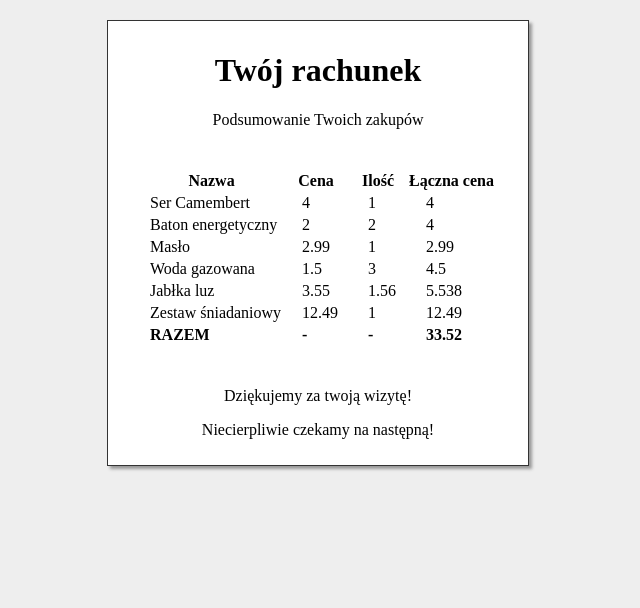
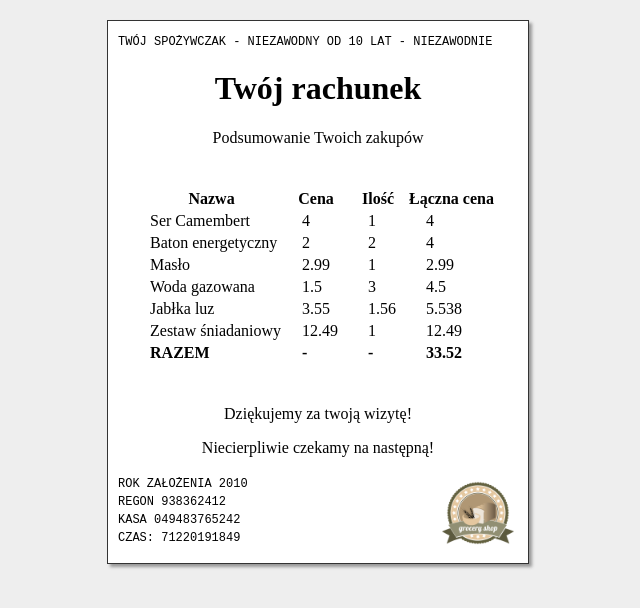
Before and after one commit to mpreus/react_basic_elements_13, a plain HTML site: page index.html in a window 1280 px wide. Shown: the whole page, without its empty margins (322-962 px from the left). Drawn offline with nearby package versions, Linux system fonts and the light colour scheme.

Commit message:
Add html and css enhancement

```diff
--- a/app/app.js
+++ b/app/app.js
@@ -40,6 +40,7 @@ const Items = [
 const Header = () => {
 	return (
 		<div>
+			<span>twój spożywczak - niezawodny od 10 lat - niezawodnie</span>
 			<h1>Twój rachunek</h1>
 			<p>Podsumowanie Twoich zakupów</p>
 		</div>
@@ -51,6 +52,15 @@ const Footer = () => {
 		<div>
 			<p>Dziękujemy za twoją wizytę!</p>
 			<p>Niecierpliwie czekamy na następną!</p>
+			<div className="established">
+				<div>
+					<span>rok założenia 2010</span><br/>
+					<span>REGON 938362412</span><br/>
+					<span>kasa 049483765242</span><br/>
+					<span>czas: 71220191849</span>
+				</div>
+				<img src="../img/shop-logo.png"/>
+			</div>
 		</div>
 	)
 }
--- a/style/style.css
+++ b/style/style.css
@@ -3,7 +3,7 @@ body {
 }
 
 #root {
-	background: #fff;
+	background-color: #fff;
 	border: 1px solid #333;
 	box-shadow: 3px 3px 3px #999;
 	margin: 20px auto;
@@ -31,3 +31,20 @@ td {
 tfoot tr {
 	font-weight: bold;
 }
+
+img {
+	margin-left: 30px;
+	width: 80px;
+}
+
+span {
+	font-family: monospace;
+	font-size: 12px;
+	margin: 0 auto;
+	text-transform: uppercase;
+}
+
+.established {
+	display: flex;
+	justify-content: space-between;
+}
```
Also changed, not shown: img/shop-logo.png (added).
